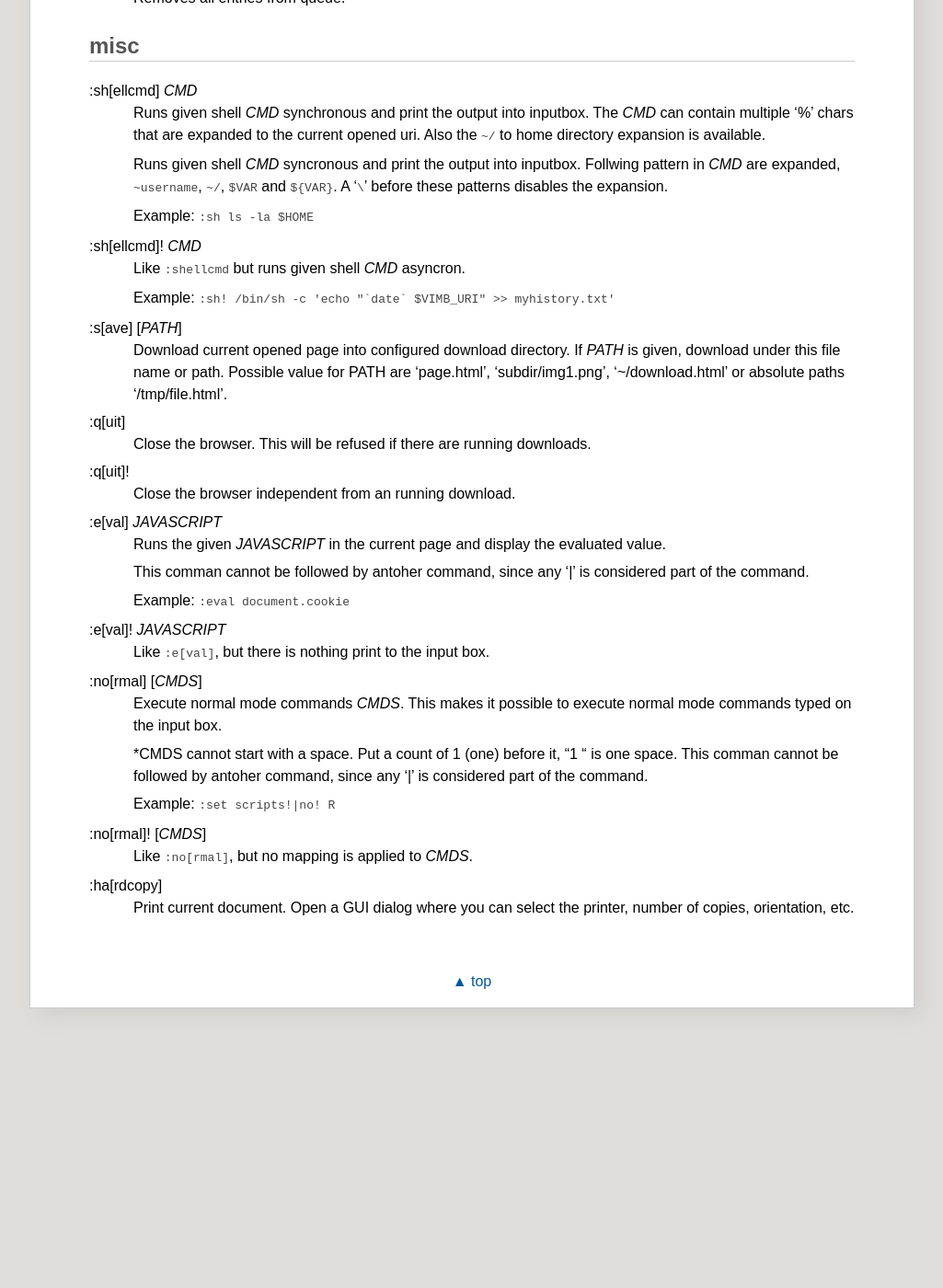
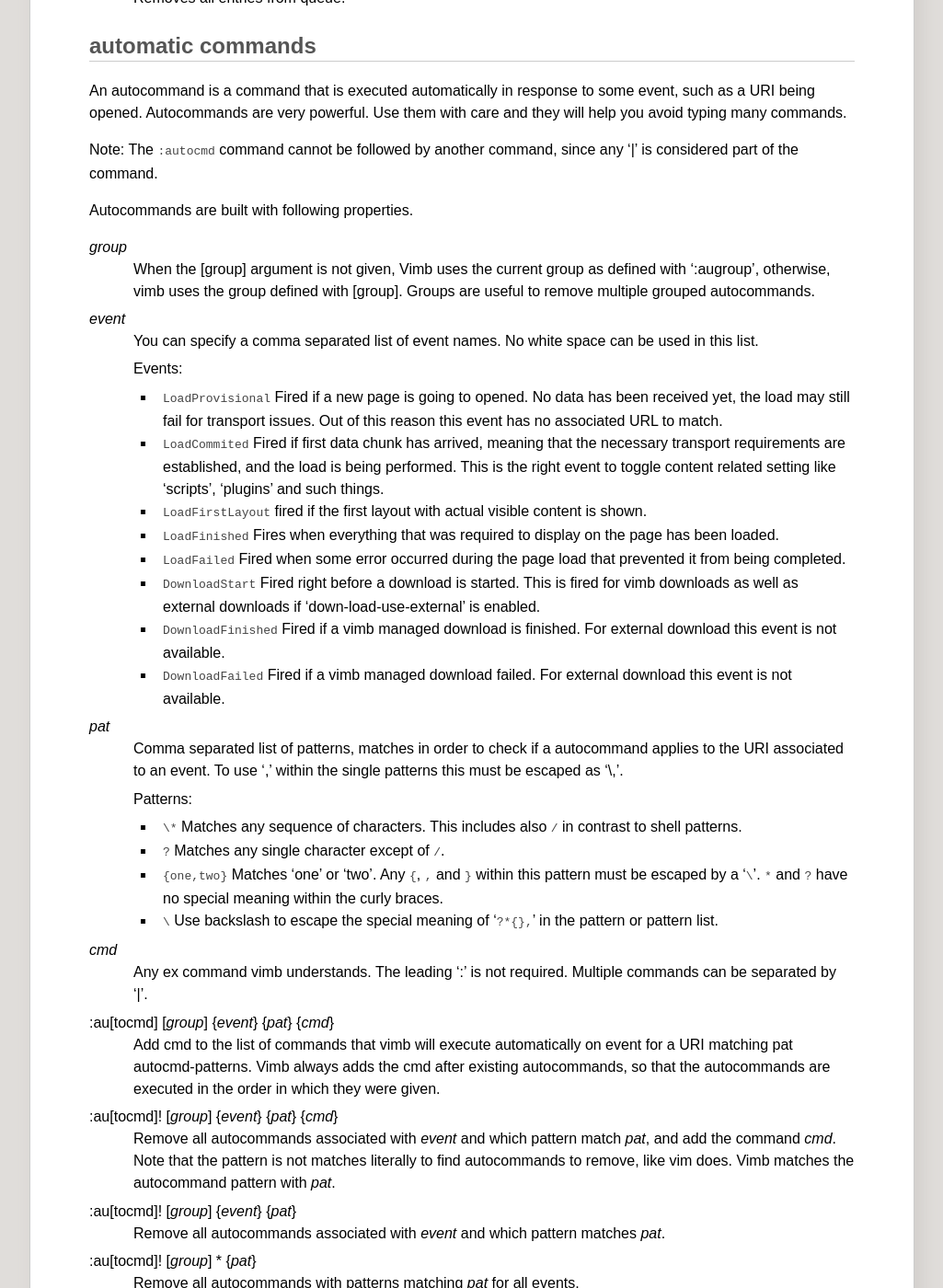
Before and after one commit to fanglingsu/vimb, a Jekyll site: the page built from commands.md, in a window 1280 px wide and 1400 px high, scrolled down 3394 px. Shown: the whole window at 92% size, without its empty margins (127-1152 px from the left). Built offline with Jekyll 4.4.1, drawn with Linux system fonts in a browser that asks for light colours; before the commit the page ends 4522 px from its top, so only the background shows below that; some of the changed text lies outside the part shown.

Commit message:
Added new autocmd and augroup features.

```diff
--- a/commands.md
+++ b/commands.md
@@ -189,6 +189,103 @@ if vimb has been compiled with QUEUE feature.
 \:qc[lear]
 : Removes all entries from queue.
 
+## automatic commands
+{:#autocmd}
+
+An autocommand is a command that is executed automatically in response to some
+event, such as a URI being opened. Autocommands are very powerful. Use them
+with care and they will help you avoid typing many commands.
+
+Note: The `:autocmd` command cannot be followed by another command, since any
+'|' is considered part of the command.
+
+Autocommands are built with following properties.
+
+*group*
+: When the [group] argument is not given, Vimb uses the current group as
+  defined with ':augroup', otherwise, vimb uses the group defined with [group].
+  Groups are useful to remove multiple grouped autocommands.
+
+*event*
+: You can specify a comma separated list of event names. No white space can be
+  used in this list.
+: Events:
+: - `LoadProvisional` Fired if a new page is going to opened. No data has been received yet,
+  the load may still fail for transport issues. Out of this reason this
+  event has no associated URL to match.
+  - `LoadCommited` Fired if first data chunk has arrived, meaning that the
+    necessary transport requirements are established, and the load is being
+    performed. This is the right event to toggle content related setting like
+    'scripts', 'plugins' and such things.
+  - `LoadFirstLayout` fired if the first layout with actual visible content is shown.
+  - `LoadFinished` Fires when everything that was required to display on the
+    page has been loaded.
+  - `LoadFailed` Fired when some error occurred during the page load that
+    prevented it from being completed.
+  - `DownloadStart` Fired right before a download is started. This is fired
+    for vimb downloads as well as external downloads if
+    'down‐load-use-external' is enabled.
+  - `DownloadFinished` Fired if a vimb managed download is finished. For
+    external download this event is not available.
+  - `DownloadFailed` Fired if a vimb managed download failed. For external
+    download this event is not available.
+
+*pat*
+: Comma separated list of patterns, matches in order to check if a autocommand
+  applies to the URI associated to an event. To use ',' within the single
+  patterns this must be escaped as '\,'.
+: Patterns:
+: - `\*` Matches any sequence of characters. This includes also `/` in contrast to shell patterns.
+  - `?` Matches any single character except of `/`.
+  - `{one,two}` Matches 'one' or 'two'. Any `{`, `,` and `}` within this
+    pattern must be escaped by a '`\`'. `*` and `?` have no special meaning
+    within the curly braces.
+  - `\` Use backslash to escape the special meaning of '`?*{},`' in the pattern or pattern list.
+
+*cmd*
+: Any ex command vimb understands. The leading ':' is not required. Multiple
+  commands can be separated by '|'.
+
+\:au[tocmd] [*group*] {*event*} {*pat*} {*cmd*}
+: Add cmd to the list of commands that vimb will execute automatically on event
+  for a URI matching pat autocmd-patterns. Vimb always adds the cmd after
+  existing autocommands, so that the autocommands are executed in the order in
+  which they were given.
+
+\:au[tocmd]! [*group*] {*event*} {*pat*} {*cmd*}
+: Remove all autocommands associated with *event* and which pattern match
+  *pat*, and add the command *cmd*. Note that the pattern is not matches
+  literally to find autocommands to remove, like vim does. Vimb matches
+  the autocommand pattern with *pat*.
+
+\:au[tocmd]! [*group*] {*event*} {*pat*}
+: Remove all autocommands associated with *event* and which pattern matches
+  *pat*.
+
+\:au[tocmd]! [*group*] * {*pat*}
+: Remove all autocommands with patterns matching *pat* for all events.
+
+\:au[tocmd]! [*group*] {*event*}
+: Remove all autocommands for *event*.
+
+\:au[tocmd]! [*group*]
+: Remove all autocommands.
+
+\:aug[roup] {*name*}
+: Define the autocmd group *name* for the following `:autocmd` commands. The
+  name "end" selects the default group.
+
+\:aug[roup]! {*name*}
+: Delete the autocmd group *name*.
+
+Example:
+
+    :aug mygroup
+    :  au LoadCommited * set scripts=off|set cookie-accept=never
+    :  au LoadCommited http{s,}://github.com/*.https://maps.google.de/* set scripts=on
+    :  au LoadFinished https://maps.google.de/* set useragent=foo
+    :aug end
+
 ## misc
 
 \:sh[ellcmd] *CMD*
```
Also changed, not shown: index.md (+4 -13 lines).
